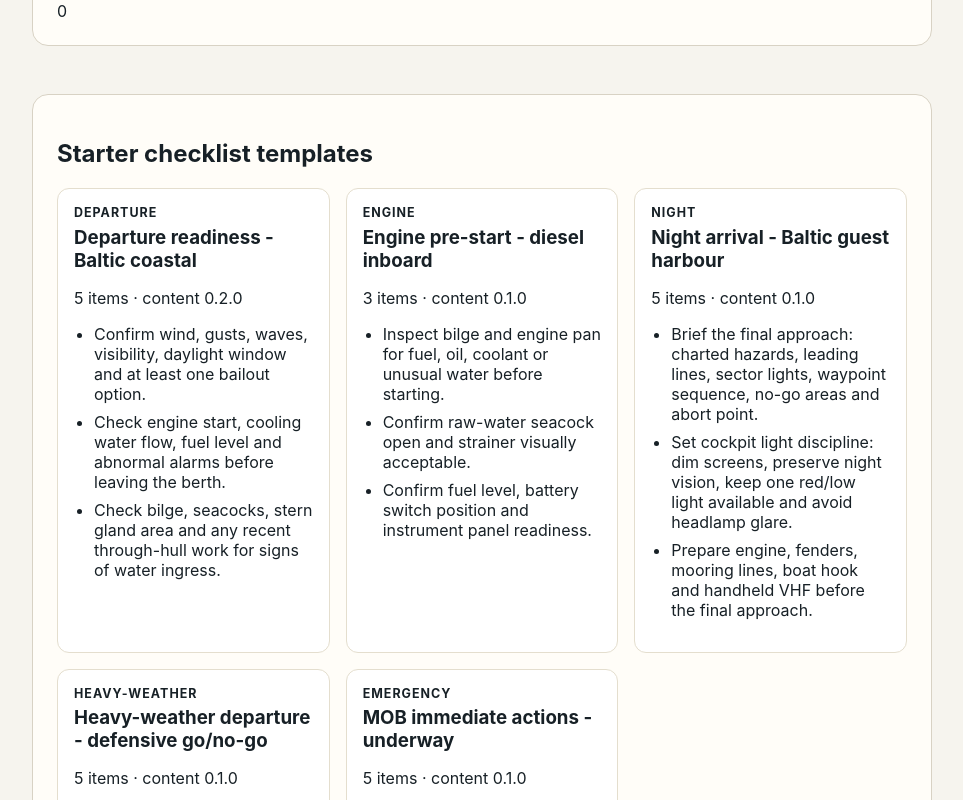
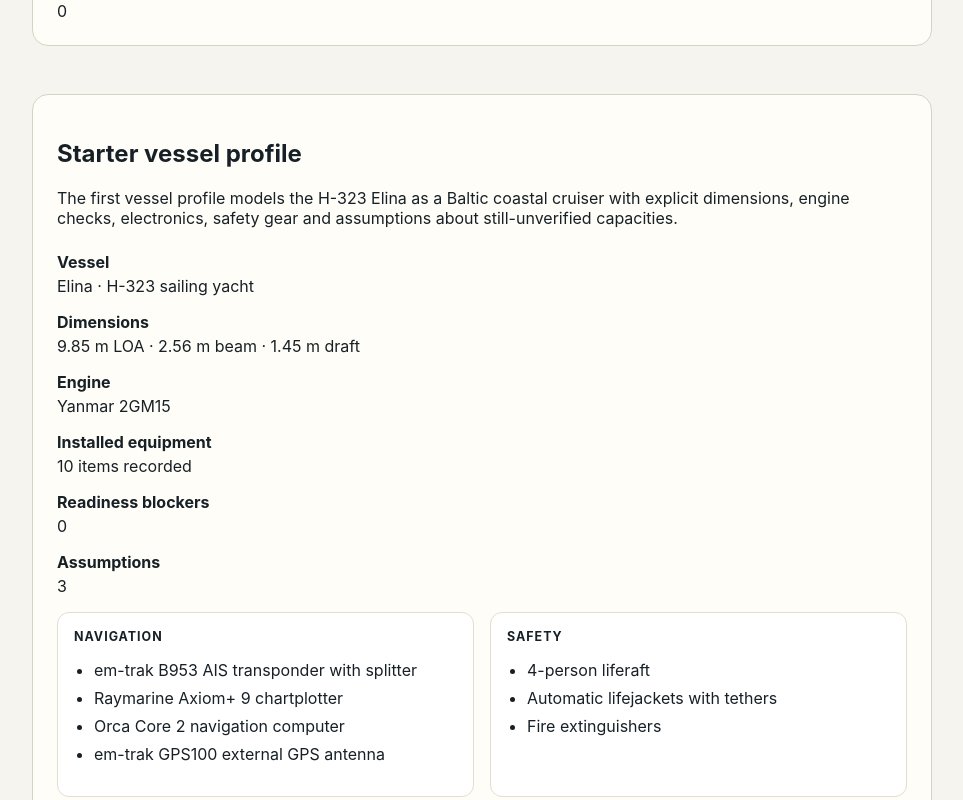
Before and after one commit to polimux/Nautikool, a SvelteKit app: page / in a window 1280 px wide. Shown: the part 840-1640 px from the top of the page, without its empty margins (158-1121 px from the left). Built offline with nearby package versions, Linux system fonts and the light colour scheme.

Commit message:
Surface vessel profile on landing page

```diff
--- a/src/routes/+page.svelte
+++ b/src/routes/+page.svelte
@@ -1,8 +1,10 @@
 <script lang="ts">
   import { coreChecklistTemplates, departureReadinessTemplate } from '$lib/content/checklistTemplates';
   import { turkuToParnuFamilyPassagePlan } from '$lib/content/passagePlans';
+  import { h323ElinaVesselProfile } from '$lib/content/vesselProfiles';
   import { createChecklistRun, summarizeChecklistRun } from '$lib/domain/checklists';
   import { summarizePassagePlan } from '$lib/domain/passages';
+  import { getVesselEquipmentByCategory, summarizeVesselProfile } from '$lib/domain/vessels';
 
   const run = createChecklistRun(departureReadinessTemplate, {
     id: 'checklist-run:demo',
@@ -12,6 +14,10 @@
   const starterTemplates = coreChecklistTemplates;
   const starterPassagePlan = turkuToParnuFamilyPassagePlan;
   const starterPassageSummary = summarizePassagePlan(starterPassagePlan);
+  const starterVessel = h323ElinaVesselProfile;
+  const starterVesselSummary = summarizeVesselProfile(starterVessel);
+  const navigationEquipment = getVesselEquipmentByCategory(starterVessel, 'navigation');
+  const safetyEquipment = getVesselEquipmentByCategory(starterVessel, 'safety');
 </script>
 
 <svelte:head>
@@ -64,6 +70,62 @@
         <dd>{summary.requiredSkippedItems}</dd>
       </div>
     </dl>
+  </section>
+
+  <section aria-labelledby="vessel-title">
+    <h2 id="vessel-title">Starter vessel profile</h2>
+    <p>
+      The first vessel profile models the H-323 Elina as a Baltic coastal cruiser with explicit
+      dimensions, engine checks, electronics, safety gear and assumptions about still-unverified
+      capacities.
+    </p>
+    <dl>
+      <div>
+        <dt>Vessel</dt>
+        <dd>{starterVessel.name} · {starterVessel.type}</dd>
+      </div>
+      <div>
+        <dt>Dimensions</dt>
+        <dd>
+          {starterVessel.dimensions.loaMeters} m LOA · {starterVessel.dimensions.beamMeters} m beam ·
+          {starterVessel.dimensions.draftMeters} m draft
+        </dd>
+      </div>
+      <div>
+        <dt>Engine</dt>
+        <dd>{starterVessel.engine?.make} {starterVessel.engine?.model}</dd>
+      </div>
+      <div>
+        <dt>Installed equipment</dt>
+        <dd>{starterVesselSummary.installedEquipmentCount} items recorded</dd>
+      </div>
+      <div>
+        <dt>Readiness blockers</dt>
+        <dd>{starterVesselSummary.blockerCount}</dd>
+      </div>
+      <div>
+        <dt>Assumptions</dt>
+        <dd>{starterVesselSummary.assumptionCount}</dd>
+      </div>
+    </dl>
+    <div class="equipment-list">
+      <article>
+        <p class="template-category">Navigation</p>
+        <ul>
+          {#each navigationEquipment as item}
+            <li>{item.name}</li>
+          {/each}
+        </ul>
+      </article>
+      <article>
+        <p class="template-category">Safety</p>
+        <ul>
+          {#each safetyEquipment as item}
+            <li>{item.name}</li>
+          {/each}
+        </ul>
+      </article>
+    </div>
   </section>
 
   <section aria-labelledby="templates-title">
@@ -182,13 +244,15 @@
   }
 
   .template-list,
-  .leg-list {
+  .leg-list,
+  .equipment-list {
     display: grid;
     grid-template-columns: repeat(auto-fit, minmax(260px, 1fr));
     gap: 1rem;
   }
 
-  .leg-list {
+  .leg-list,
+  .equipment-list {
     margin-top: 1rem;
   }
 
```
